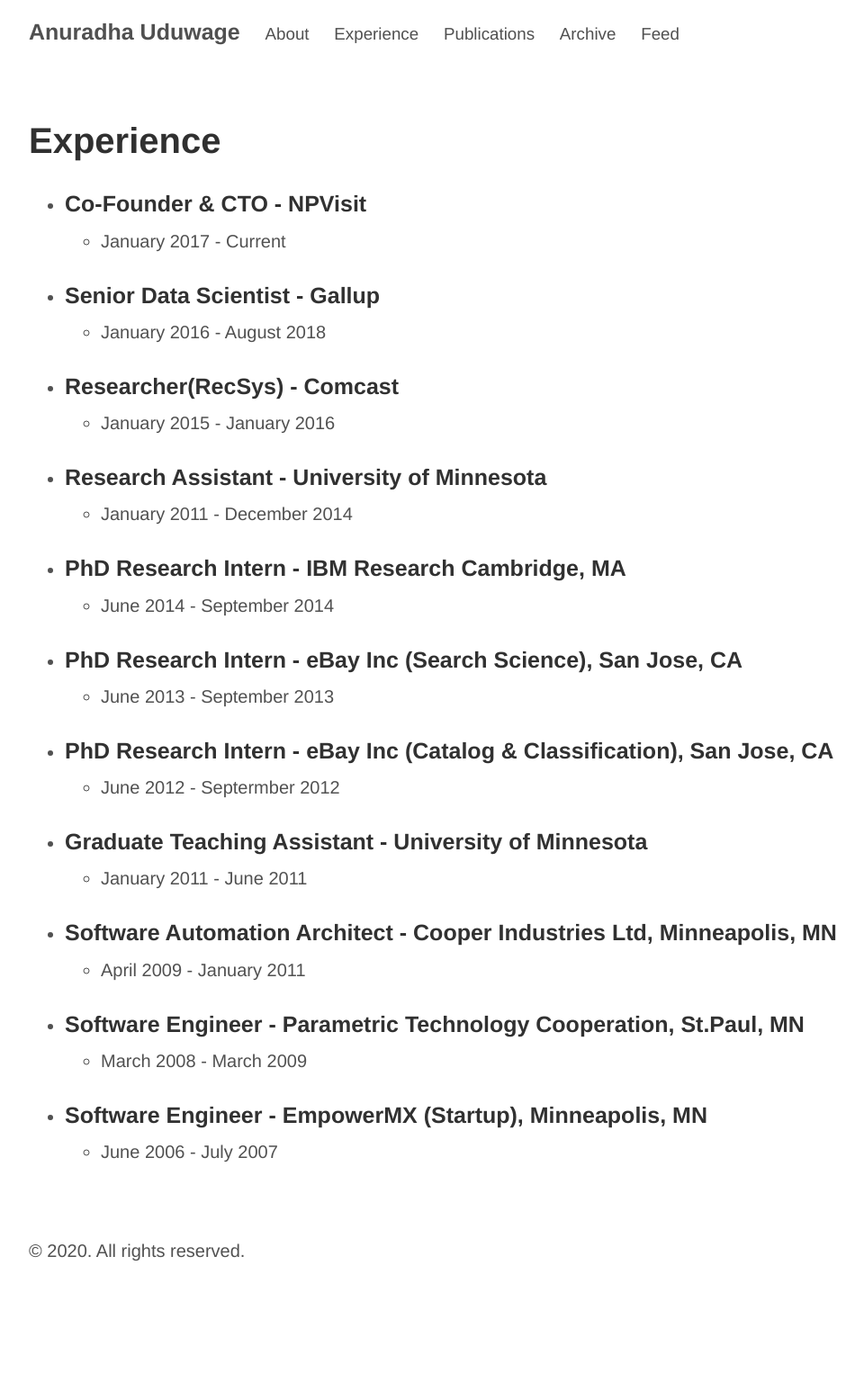
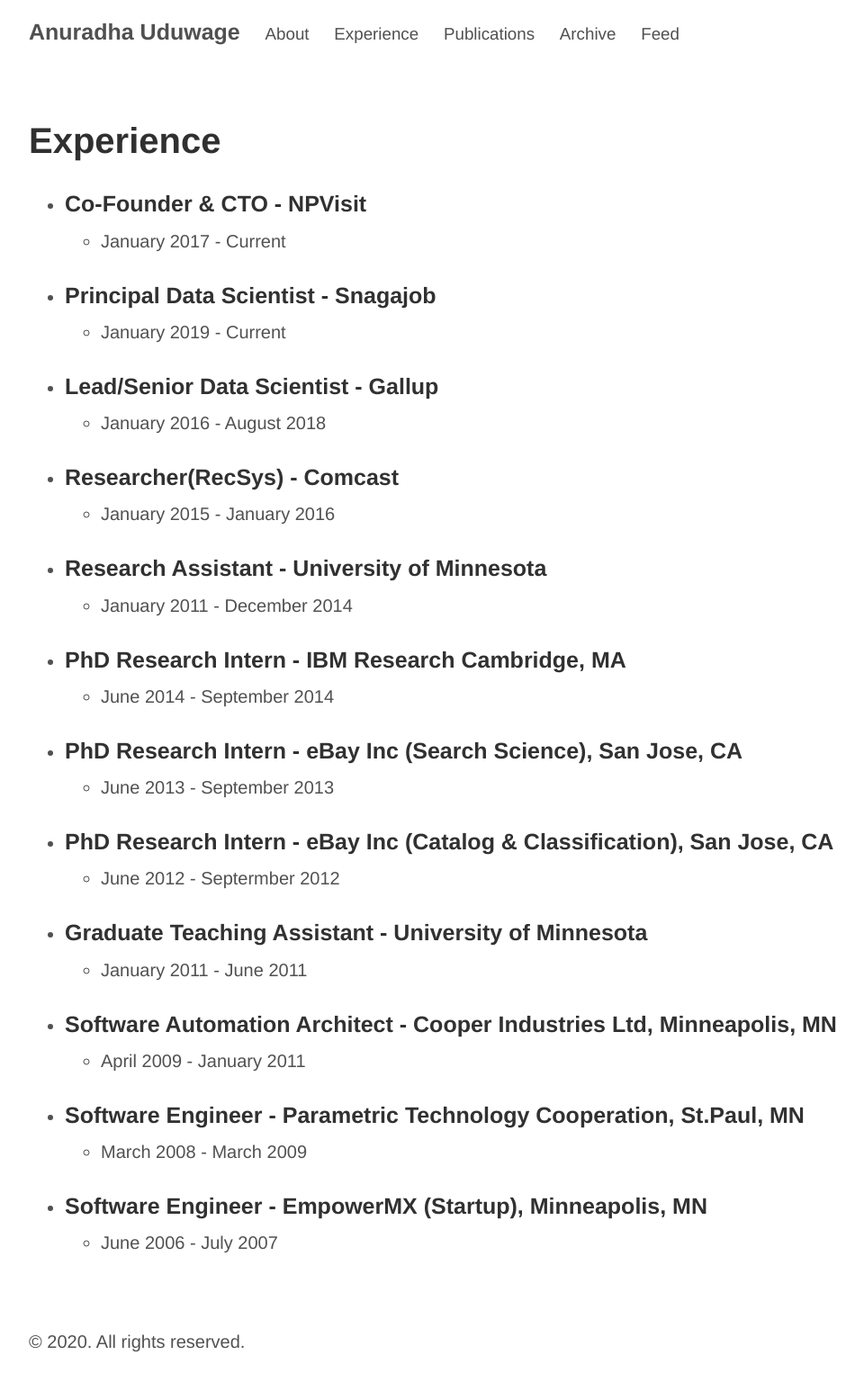
Before and after one commit to uduwage/uduwage.github.io, a Jekyll site: the page built from experience.md, in a window 1280 px wide. Shown: the whole page at 90% size, without its empty margins (128-1088 px from the left). Built offline with Jekyll 4.4.1, drawn with Linux system fonts in a browser that asks for light colours; before the commit the page ends 1425 px from its top, so only the background shows below that.

Commit message:
adding new experience

```diff
--- a/experience.md
+++ b/experience.md
@@ -5,7 +5,10 @@ title: Experience
 * ### Co-Founder & CTO - NPVisit
     * January 2017 - Current
 
-* ### Senior Data Scientist - Gallup
+* ### Principal Data Scientist - Snagajob
+	* January 2019 - Current
+
+* ### Lead/Senior Data Scientist - Gallup
     * January 2016 - August 2018
 
 * ### Researcher(RecSys) - Comcast
```
